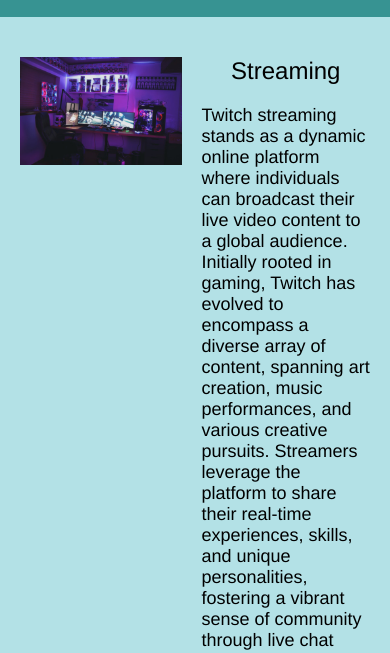
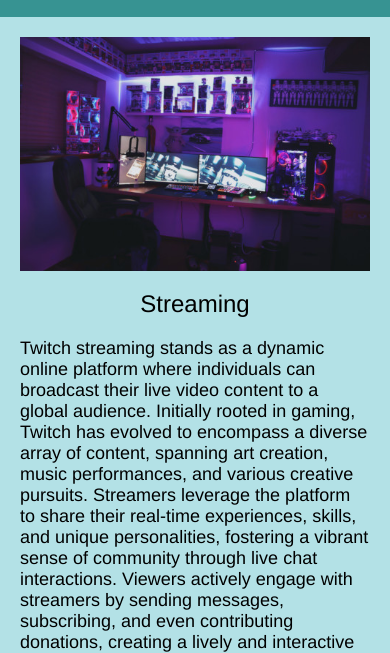
Before and after one commit to JakeyoloxD/StreamerSupplyInfo-Jake, a plain HTML site: page about.html in a window 390 px wide. Shown: the part 174-827 px from the top of the page. Drawn offline with Linux system fonts and the light colour scheme.

Commit message:
fixed mobile layout on about

```diff
--- a/css/about.css
+++ b/css/about.css
@@ -51,9 +51,7 @@ main > div > img {
 #container3 {
   grid-area: equipment;
 }
-#container4 {
-  grid-area: origin;
-}
+
 #get-started-section {
   background-color: #B3E1E6; /* Set background color */
   border-radius: 10px; /* Apply rounded corners */
@@ -65,13 +63,6 @@ main > div > img {
 /* Style for the main element */
 main {
   background-color: #B3E1E6; /* Set background color for the main element */
-  display: grid; /* Enable grid layout for the main element */
-  grid-template-areas:
-  'streaming equipment'
-  'information origin'
-  'get-started set-up'; /* Adjusted grid area for get-started */
-  grid-template-rows: repeat(3, 1fr); /* Equal height rows for the main element */
-  grid-gap: 20px; /* Set gap between grid items */
   padding: 20px; /* Add padding inside the main element */
 }
 /* Style for .gamers class */
@@ -90,8 +81,50 @@ main {
   main {
     grid-template-areas:
       'streaming equipment'
-      'information origin'
+      'information'
       'get-started get-started'; /* Adjusted grid area for get-started in larger devices */
     grid-template-rows: repeat(2, 1fr) auto;
   }
-}
+}/* Media query for small devices (mobile view, up to 991px) */
+@media only screen and (max-width: 991px) {
+  /* Set .gamers class to full width */
+  .gamers {
+    flex-direction: column; /* Stack items vertically */
+
+    height: auto; /* Set height to auto */
+  }
+
+  /* Remove margin-top for .gamers */
+  .gamers {
+    margin-top: 0; /* Remove top margin */
+    height: auto; /* Set to auto or a specific height */
+
+  }
+  /* Set #container1 to full width below .gamers */
+  #container1 {
+    grid-area: streaming;
+    width: 100%;
+  }
+
+  /* Set #container2 (equipment) to full width below #container1 */
+  #container2 {
+    grid-area: information;
+    width: 100%;
+  }
+
+  /* Set #container3 to full width below #container2 */
+  #container3 {
+    grid-area: equipment;
+    width: 100%;
+  }
+
+  /* Adjust grid areas for main element in mobile view */
+  main {
+    grid-template-areas:
+      'streaming'
+      'information'
+      'equipment'
+      'get-started'; /* Keep get-started in its own row */
+    grid-template-rows: repeat(3, 1fr); /* Adjusted to three rows for the main element */
+  }
+  }
```
